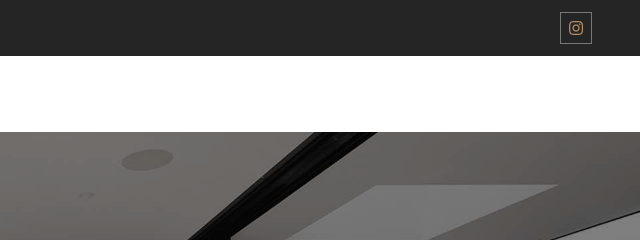
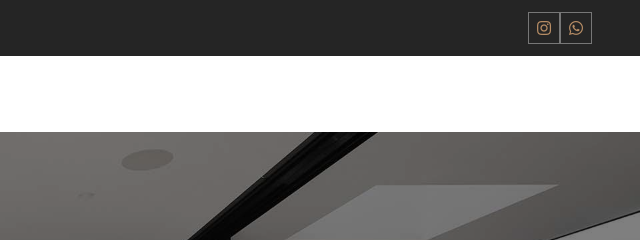
Before and after one commit to patidarayush11/rachharchitects, a plain HTML site: page index.html in a window 1280 px wide. Shown: the top 240 px of the page, 640-1280 px from the left. Drawn offline with nearby package versions, Linux system fonts and the light colour scheme.

Commit message:
Update index.html
added whatsapp in nav

```diff
--- a/index.html
+++ b/index.html
@@ -60,6 +60,7 @@
                     <a class="btn btn-sm-square btn-outline-body me-1" href="https://freewebsitecode.com/"><i class="fab fa-twitter"></i></a>
                     <a class="btn btn-sm-square btn-outline-body me-1" href="https://freewebsitecode.com/"><i class="fab fa-linkedin-in"></i></a> -->
                     <a class="btn btn-sm-square btn-outline-body me-0" href="https://www.instagram.com/rachh_architects" target="_blank"><i class="fab fa-instagram"></i></a>
+                    <a class="btn btn-sm-square btn-outline-body me-0" href="https://wa.me/919209887965"><i class="fab fa-whatsapp"></i></a>
                 </div>
             </div>
         </div>
```
